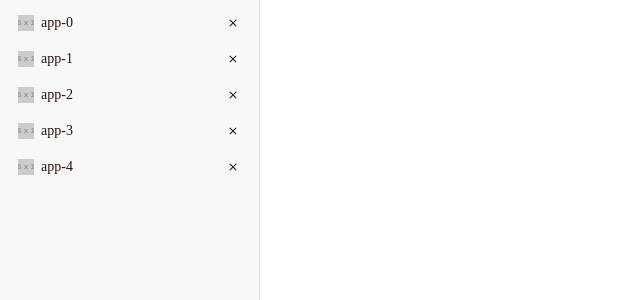
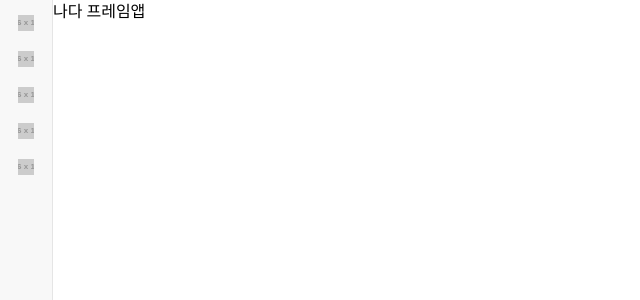
Before and after one commit to StaySharp0/ifnos, a React app in the folder apps/frame-app/: page / in a window 1280 px wide. Shown: the top 300 px of the page, without its empty margins (0-640 px from the left). Built offline with nearby package versions, Linux system fonts and the light colour scheme.

Commit message:
feature(frame-app): react-router-dom 적용 더미 메인 추가

```diff
--- a/apps/frame-app/package.json
+++ b/apps/frame-app/package.json
@@ -15,7 +15,8 @@
     "@tanstack/react-query": "^5.45.1",
     "@tanstack/react-query-devtools": "^5.45.1",
     "react": "^18.3.1",
-    "react-dom": "^18.3.1"
+    "react-dom": "^18.3.1",
+    "react-router-dom": "^6.23.1"
   },
   "devDependencies": {
     "@svgr/webpack": "^8.1.0",
--- a/apps/frame-app/src/components/layouts/app-bar/App.tsx
+++ b/apps/frame-app/src/components/layouts/app-bar/App.tsx
@@ -2,6 +2,9 @@ import { useFocusApp } from "@/queries/ContextQuery";
 import { cx } from "@emotion/css";
 import styled from "@emotion/styled";
 import { memo } from "react";
+import { NavLink } from "react-router-dom";
+
+import { getRemoteAppURL } from "@/router";
 
 interface Props {
   context: FrameApp.AppContext;
@@ -9,7 +12,7 @@ interface Props {
 }
 
 export const App: React.FC<Props> = memo(({ context, active }) => {
-  const { favicon, name } = context;
+  const { id, favicon, name } = context;
   const { mutate } = useFocusApp();
 
   return (
@@ -19,6 +22,7 @@ export const App: React.FC<Props> = memo(({ context, active }) => {
       tabIndex={0}
       onClick={() => mutate(context)}
     >
+      <NavLink to={getRemoteAppURL(id)}>
         <AppIcon src={favicon} alt={`${name} icon`} />
         <Title title={name}>{name}</Title>
         <CloseButton title="앱 닫기">
@@ -26,6 +30,7 @@ export const App: React.FC<Props> = memo(({ context, active }) => {
             <path d="m256-200-56-56 224-224-224-224 56-56 224 224 224-224 56 56-224 224 224 224-56 56-224-224-224 224Z" />
           </svg>
         </CloseButton>
+      </NavLink>
     </Container>
   );
 });
--- a/apps/frame-app/src/main.tsx
+++ b/apps/frame-app/src/main.tsx
@@ -1,18 +1,22 @@
 import React from "react";
 import ReactDOM from "react-dom/client";
+import { BrowserRouter } from "react-router-dom";
 import { ReactQueryDevtools } from "@tanstack/react-query-devtools";
 
-import { AppBar, Main } from "./components/layouts";
+import { AppBar } from "./components/layouts";
 import { ThemeStyle } from "./components/theme";
 import { GlobalStateProvider } from "./components/GlobalStateProvider";
+import { FrameRoutes } from "./router";
 
 ReactDOM.createRoot(document.getElementById("root")!).render(
   <React.StrictMode>
     <GlobalStateProvider>
-      <ThemeStyle />
-      <AppBar />
-      <Main />
-      <ReactQueryDevtools initialIsOpen={false} />
+      <BrowserRouter>
+        <ThemeStyle />
+        <AppBar />
+        <FrameRoutes />
+        <ReactQueryDevtools initialIsOpen={false} />
+      </BrowserRouter>
     </GlobalStateProvider>
   </React.StrictMode>
 );
--- /dev/null
+++ b/apps/frame-app/src/router.tsx
@@ -0,0 +1,22 @@
+import { Route, Routes } from "react-router-dom";
+import { Main } from "./components/layouts";
+
+const remotePrefix = "/apps";
+export const getRemoteAppURL = (appId: string) => `${remotePrefix}/${appId}`;
+
+export const FrameRoutes = () => {
+  return (
+    <Main>
+      <Routes>
+        <Route path={`${remotePrefix}/:appId/*`} element={<DummyRemoteApp />} />
+        <Route path="/*" element={<DummyFrameApp />} />
+      </Routes>
+    </Main>
+  );
+};
+
+const DummyFrameApp = () => <div>나다 프레임앱</div>;
+const DummyRemoteApp = () => {
+  // TODO: appId 추출해서 remote app component import rendering
+  return <div>너냐 리모트앱</div>;
+};
```
Also changed, not shown: 1 other file (tests, documents, lock files or other folders). Lines whose indentation alone changed are shown as unchanged.
